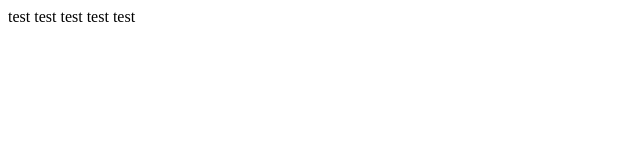
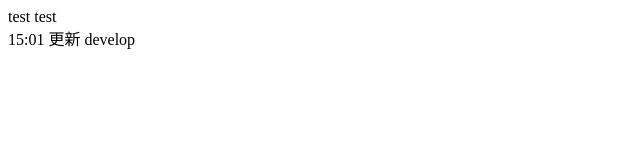
Before and after one commit to YangHandsome/testgit, a website: page index.html in a window 1280 px wide. Shown: the whole page, without its empty margins (0-640 px from the left). Drawn offline with Linux system fonts and the light colour scheme.

Commit message:
develop 15:02 更新

```diff
--- a/index.html
+++ b/index.html
@@ -8,9 +8,7 @@
 <body>
     test
     test
-    test
-    test
-    test
+    <div>15:01 更新 develop</div>
 
 </body>
 </html>
```
